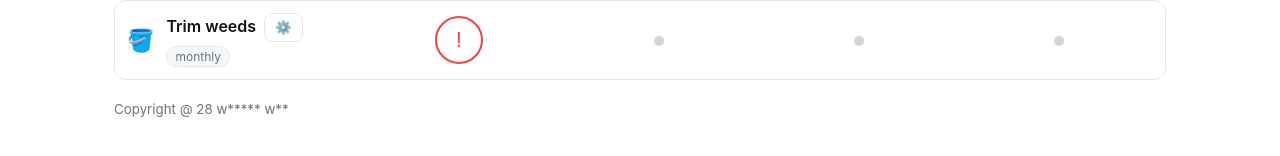
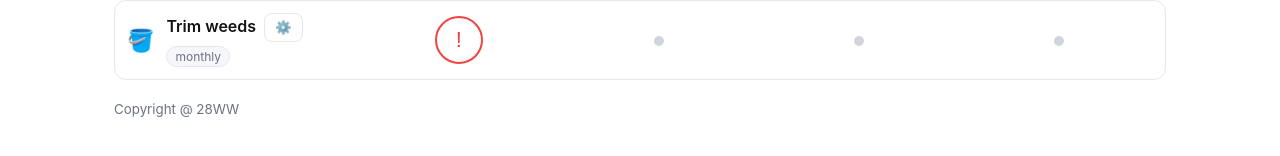
Before and after one commit to sheyitawn/chore-chart, a React (Vite) app: page / in a window 1280 px wide. Shown: the part 1192-1348 px from the top of the page. Built offline with nearby package versions, Linux system fonts and the light colour scheme.

Commit message:
text upd

```diff
--- a/src/App.jsx
+++ b/src/App.jsx
@@ -197,7 +197,7 @@
 
       <footer className="footer">
         <small>
-          Copyright @ 28 w***** w**
+          Copyright @ 28WW
         </small>
       </footer>
     </div>
```
